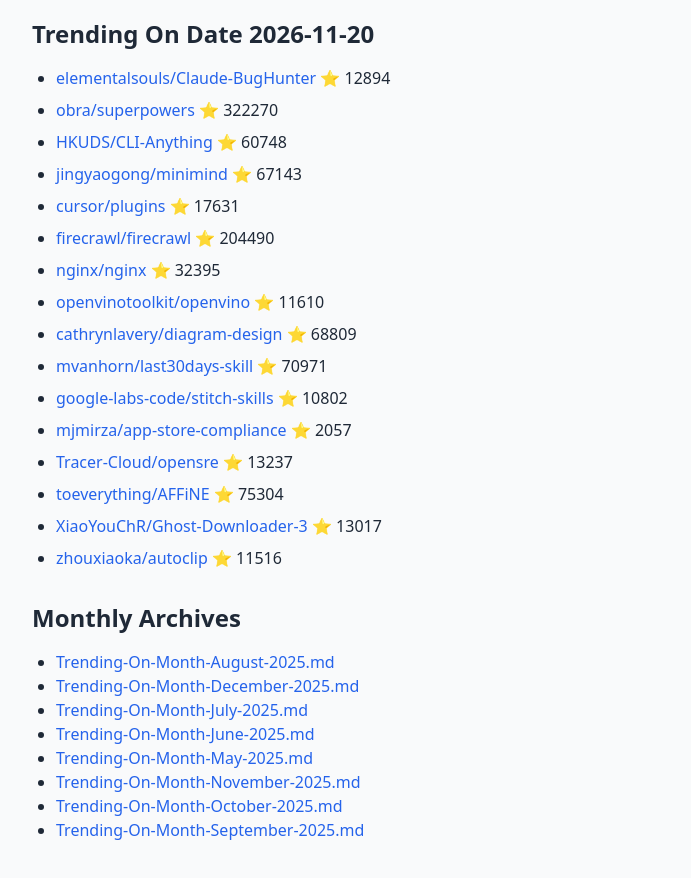
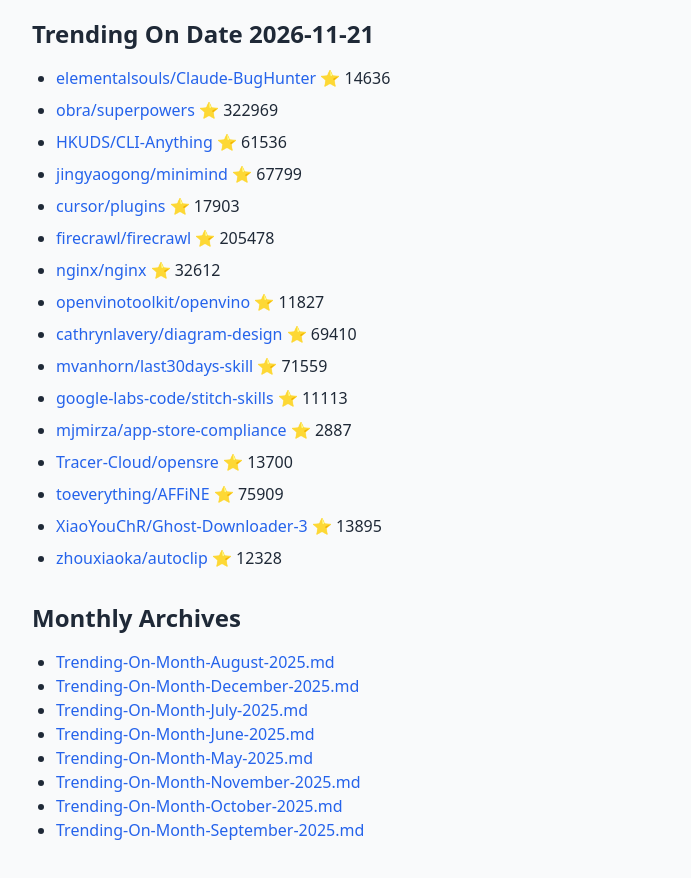
Before and after one commit to maheshndev/Trending-Repositories, a plain HTML site: page index.html in a window 1280 px wide. Shown: the part 70-948 px from the top of the page, without its empty margins (160-851 px from the left). Drawn offline with nearby package versions, Linux system fonts and the light colour scheme.

Commit message:
Daily trending update 2026-11-21

```diff
--- a/index.html
+++ b/index.html
@@ -9,24 +9,24 @@
 <body class="bg-gray-50 text-gray-800 p-6">
 <div class="max-w-4xl mx-auto">
 <h1 class="text-4xl font-bold mb-6">GitHub Daily Trending Repositories</h1>
-<h2 class='text-2xl font-bold mt-6 mb-4'>Trending On Date 2026-11-20</h2>
+<h2 class='text-2xl font-bold mt-6 mb-4'>Trending On Date 2026-11-21</h2>
 <ul class='list-disc ml-6 mb-6'>
-<li class='mb-2'><a href='https://github.com/elementalsouls/Claude-BugHunter' class='text-blue-600 hover:underline'>elementalsouls/Claude-BugHunter</a> ⭐ 12894</li>
-<li class='mb-2'><a href='https://github.com/obra/superpowers' class='text-blue-600 hover:underline'>obra/superpowers</a> ⭐ 322270</li>
-<li class='mb-2'><a href='https://github.com/HKUDS/CLI-Anything' class='text-blue-600 hover:underline'>HKUDS/CLI-Anything</a> ⭐ 60748</li>
-<li class='mb-2'><a href='https://github.com/jingyaogong/minimind' class='text-blue-600 hover:underline'>jingyaogong/minimind</a> ⭐ 67143</li>
-<li class='mb-2'><a href='https://github.com/cursor/plugins' class='text-blue-600 hover:underline'>cursor/plugins</a> ⭐ 17631</li>
-<li class='mb-2'><a href='https://github.com/firecrawl/firecrawl' class='text-blue-600 hover:underline'>firecrawl/firecrawl</a> ⭐ 204490</li>
-<li class='mb-2'><a href='https://github.com/nginx/nginx' class='text-blue-600 hover:underline'>nginx/nginx</a> ⭐ 32395</li>
-<li class='mb-2'><a href='https://github.com/openvinotoolkit/openvino' class='text-blue-600 hover:underline'>openvinotoolkit/openvino</a> ⭐ 11610</li>
-<li class='mb-2'><a href='https://github.com/cathrynlavery/diagram-design' class='text-blue-600 hover:underline'>cathrynlavery/diagram-design</a> ⭐ 68809</li>
-<li class='mb-2'><a href='https://github.com/mvanhorn/last30days-skill' class='text-blue-600 hover:underline'>mvanhorn/last30days-skill</a> ⭐ 70971</li>
-<li class='mb-2'><a href='https://github.com/google-labs-code/stitch-skills' class='text-blue-600 hover:underline'>google-labs-code/stitch-skills</a> ⭐ 10802</li>
-<li class='mb-2'><a href='https://github.com/mjmirza/app-store-compliance' class='text-blue-600 hover:underline'>mjmirza/app-store-compliance</a> ⭐ 2057</li>
-<li class='mb-2'><a href='https://github.com/Tracer-Cloud/opensre' class='text-blue-600 hover:underline'>Tracer-Cloud/opensre</a> ⭐ 13237</li>
-<li class='mb-2'><a href='https://github.com/toeverything/AFFiNE' class='text-blue-600 hover:underline'>toeverything/AFFiNE</a> ⭐ 75304</li>
-<li class='mb-2'><a href='https://github.com/XiaoYouChR/Ghost-Downloader-3' class='text-blue-600 hover:underline'>XiaoYouChR/Ghost-Downloader-3</a> ⭐ 13017</li>
-<li class='mb-2'><a href='https://github.com/zhouxiaoka/autoclip' class='text-blue-600 hover:underline'>zhouxiaoka/autoclip</a> ⭐ 11516</li>
+<li class='mb-2'><a href='https://github.com/elementalsouls/Claude-BugHunter' class='text-blue-600 hover:underline'>elementalsouls/Claude-BugHunter</a> ⭐ 14636</li>
+<li class='mb-2'><a href='https://github.com/obra/superpowers' class='text-blue-600 hover:underline'>obra/superpowers</a> ⭐ 322969</li>
+<li class='mb-2'><a href='https://github.com/HKUDS/CLI-Anything' class='text-blue-600 hover:underline'>HKUDS/CLI-Anything</a> ⭐ 61536</li>
+<li class='mb-2'><a href='https://github.com/jingyaogong/minimind' class='text-blue-600 hover:underline'>jingyaogong/minimind</a> ⭐ 67799</li>
+<li class='mb-2'><a href='https://github.com/cursor/plugins' class='text-blue-600 hover:underline'>cursor/plugins</a> ⭐ 17903</li>
+<li class='mb-2'><a href='https://github.com/firecrawl/firecrawl' class='text-blue-600 hover:underline'>firecrawl/firecrawl</a> ⭐ 205478</li>
+<li class='mb-2'><a href='https://github.com/nginx/nginx' class='text-blue-600 hover:underline'>nginx/nginx</a> ⭐ 32612</li>
+<li class='mb-2'><a href='https://github.com/openvinotoolkit/openvino' class='text-blue-600 hover:underline'>openvinotoolkit/openvino</a> ⭐ 11827</li>
+<li class='mb-2'><a href='https://github.com/cathrynlavery/diagram-design' class='text-blue-600 hover:underline'>cathrynlavery/diagram-design</a> ⭐ 69410</li>
+<li class='mb-2'><a href='https://github.com/mvanhorn/last30days-skill' class='text-blue-600 hover:underline'>mvanhorn/last30days-skill</a> ⭐ 71559</li>
+<li class='mb-2'><a href='https://github.com/google-labs-code/stitch-skills' class='text-blue-600 hover:underline'>google-labs-code/stitch-skills</a> ⭐ 11113</li>
+<li class='mb-2'><a href='https://github.com/mjmirza/app-store-compliance' class='text-blue-600 hover:underline'>mjmirza/app-store-compliance</a> ⭐ 2887</li>
+<li class='mb-2'><a href='https://github.com/Tracer-Cloud/opensre' class='text-blue-600 hover:underline'>Tracer-Cloud/opensre</a> ⭐ 13700</li>
+<li class='mb-2'><a href='https://github.com/toeverything/AFFiNE' class='text-blue-600 hover:underline'>toeverything/AFFiNE</a> ⭐ 75909</li>
+<li class='mb-2'><a href='https://github.com/XiaoYouChR/Ghost-Downloader-3' class='text-blue-600 hover:underline'>XiaoYouChR/Ghost-Downloader-3</a> ⭐ 13895</li>
+<li class='mb-2'><a href='https://github.com/zhouxiaoka/autoclip' class='text-blue-600 hover:underline'>zhouxiaoka/autoclip</a> ⭐ 12328</li>
 </ul>
 
 <h2 class='text-2xl font-bold mt-8 mb-4'>Monthly Archives</h2>
```
Also changed, not shown: old/November-2026.html (+17 -17 lines), 1 other file.
